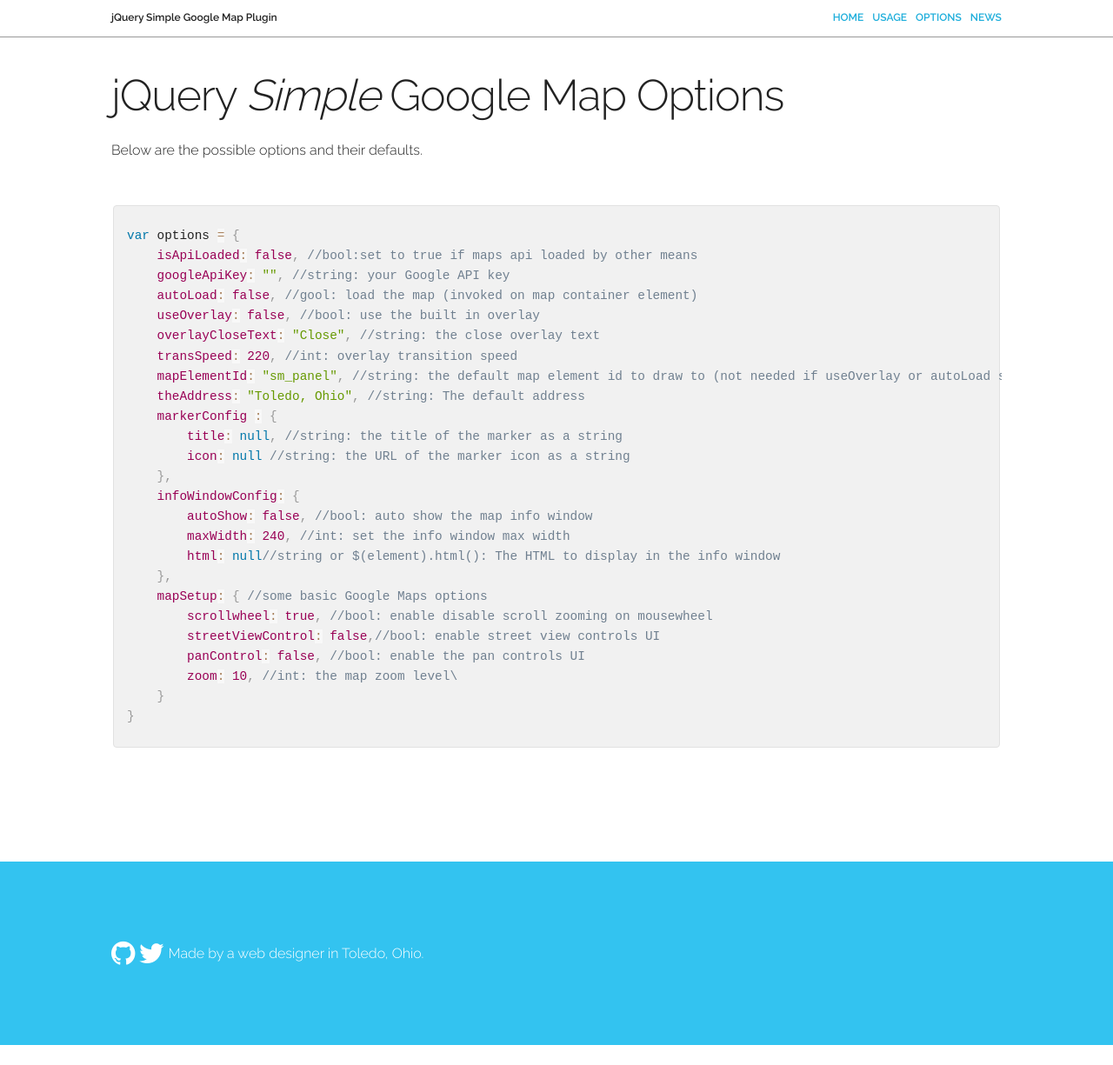
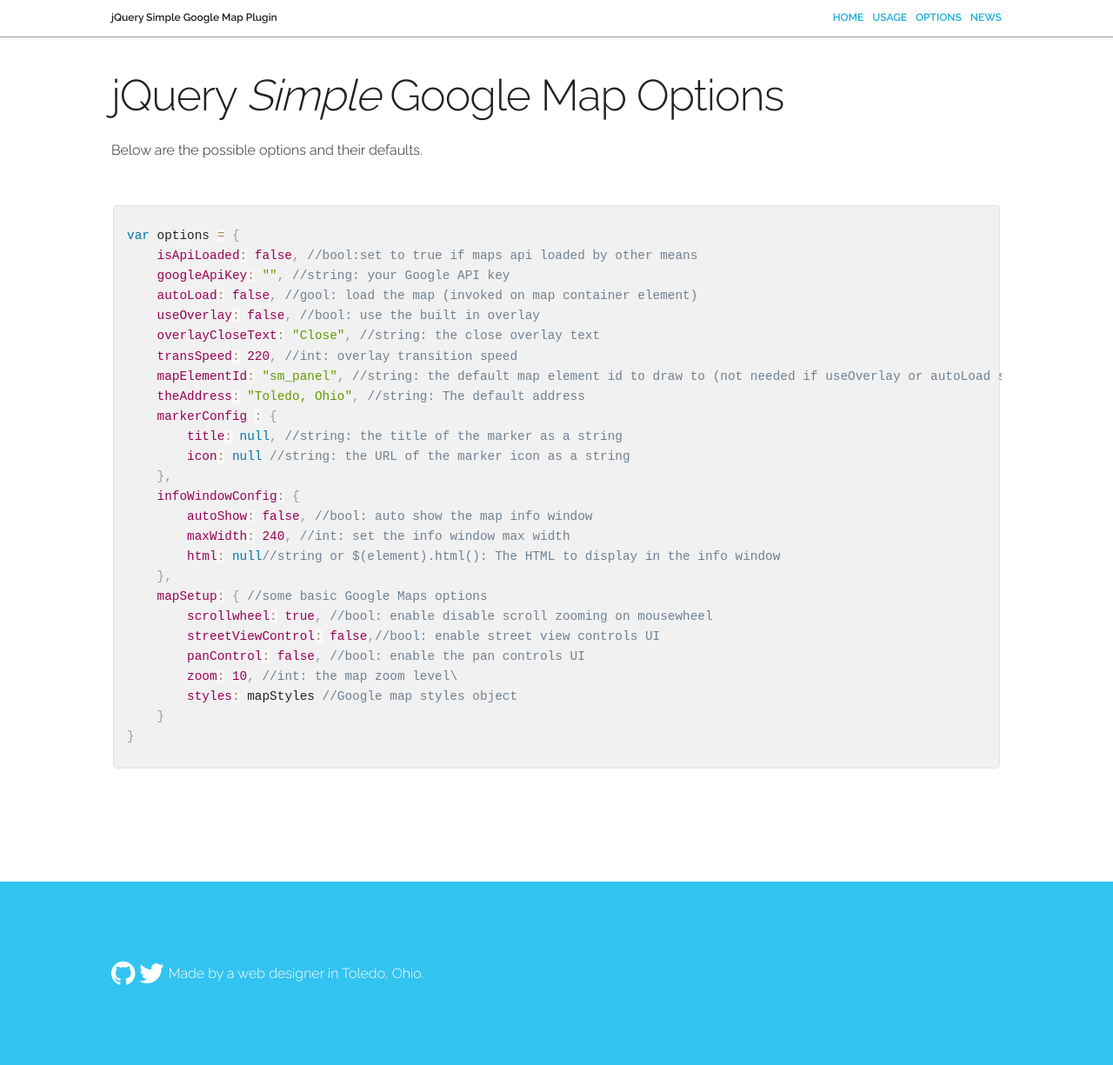
Before and after one commit to RamChilla/jquery-simple-google-map, a Jekyll site: the page built from options.html, in a window 1280 px wide and 1225 px high. Shown: the whole window at 87% size. Built offline with Jekyll 4.4.1, drawn with Linux system fonts in a browser that asks for light colours; nearby versions of some CDN libraries; library files that are not in the unit come from our copies.

Commit message:
styles option

```diff
--- a/options.html
+++ b/options.html
@@ -37,6 +37,7 @@
         streetViewControl: false,//bool: enable street view controls UI
         panControl: false, //bool: enable the pan controls UI
         zoom: 10, //int: the map zoom level\
+        styles: mapStyles //Google map styles object
     }
 }
     </code>
```
